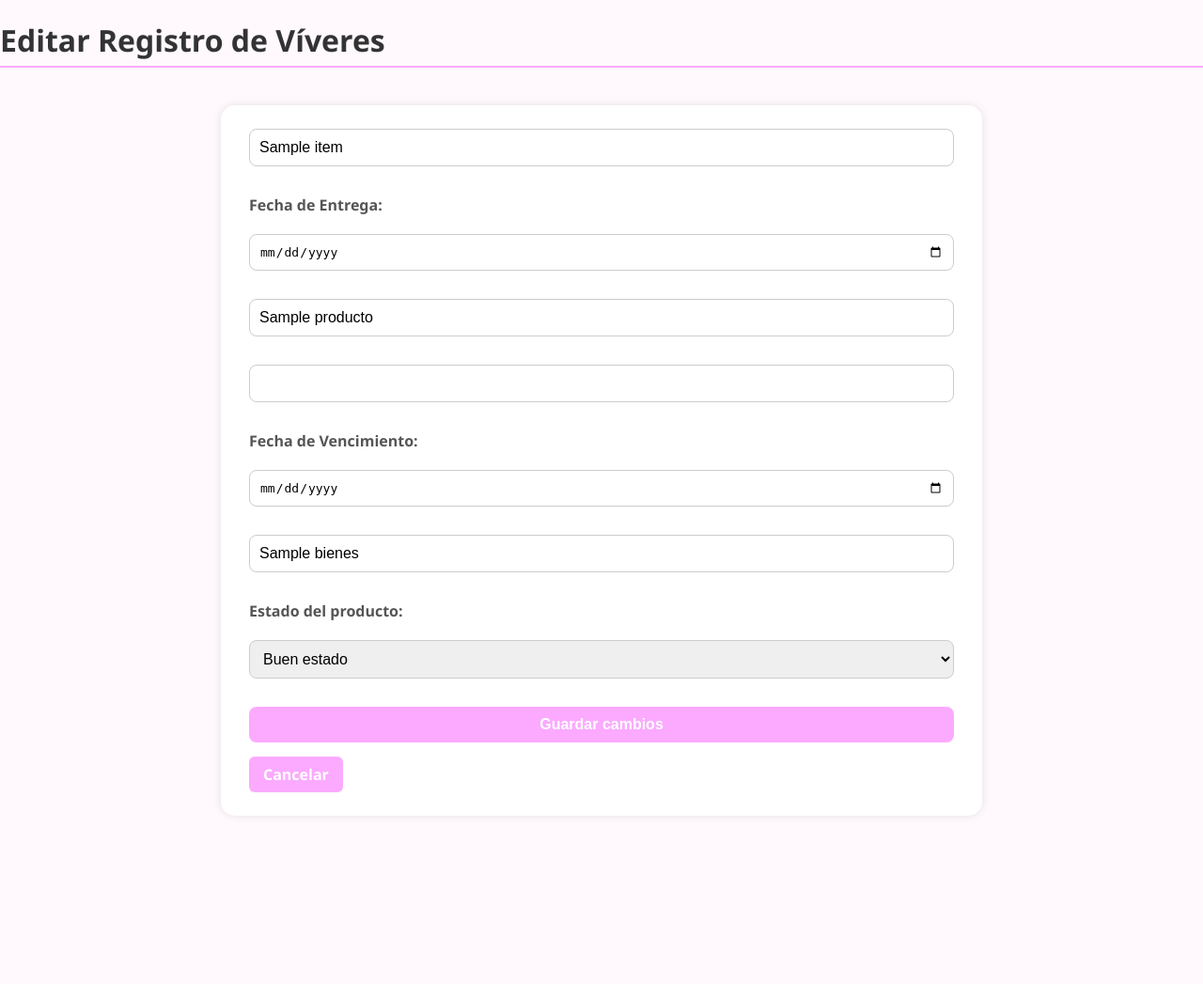
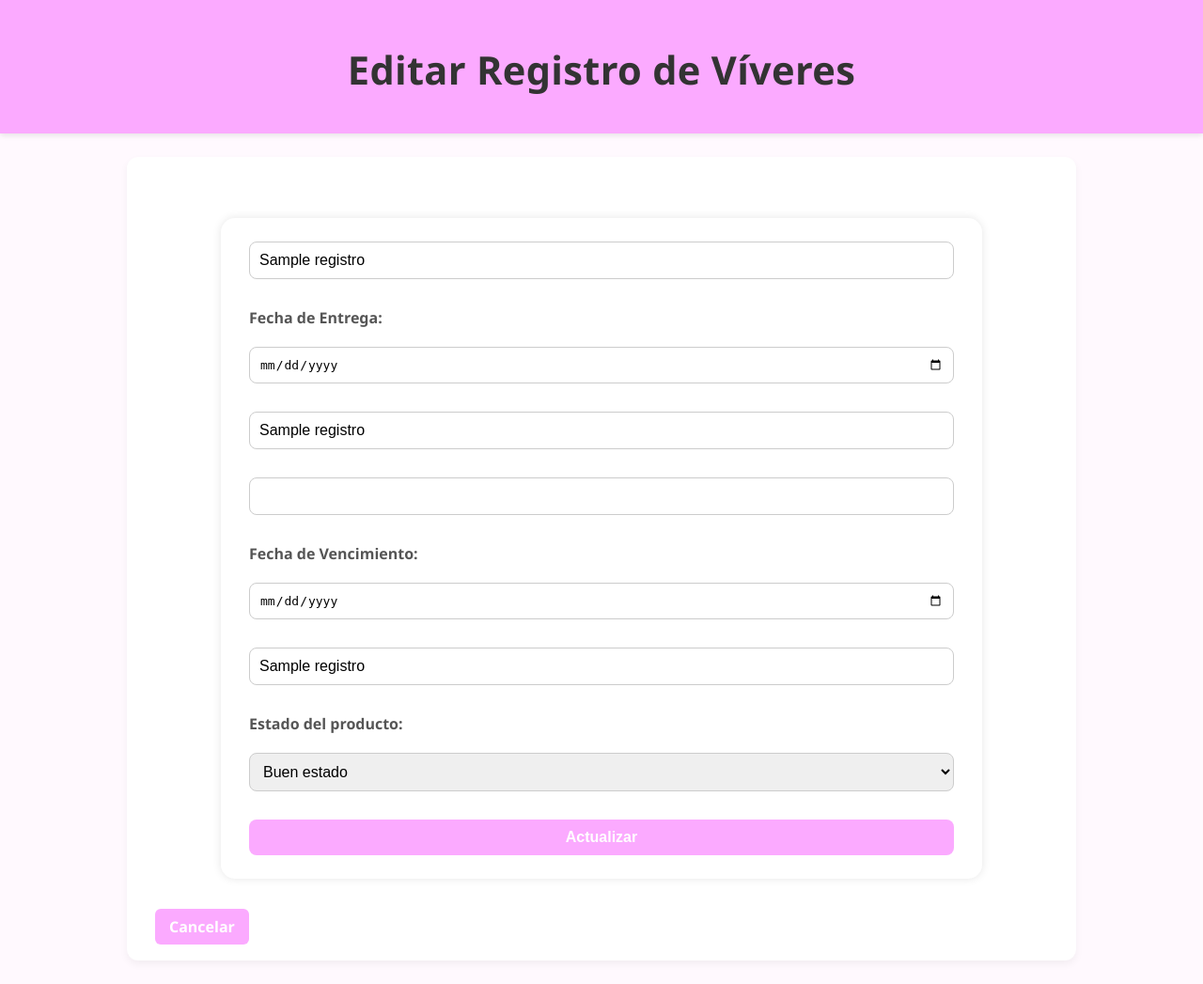
Before and after one commit to Brandong018/Sistema-de-Registro, a Flask app: template templates/editar.html in a window 1280 px wide. Shown: the whole page at 94% size. Before the commit the page ends 843 px from the top, so only its background shows below. Run offline with Flask 3, Linux system fonts and the light colour scheme; the template is opened without the code that fills it: most values are stand-ins (such as "Sample title", 1, 10 or a date in 2020).

Commit message:
Add files via upload

```diff
--- a/app.py
+++ b/app.py
@@ -1,8 +1,10 @@
-from flask import Flask, render_template, request, redirect
+from flask import Flask, render_template, request, redirect, url_for, session
 import sqlite3
-import os
+from functools import wraps  # Para decorador login_required
 
 app = Flask(__name__)
+app.secret_key = 'clave-super-secreta'  # Necesario para manejar sesiones
+
 DB_PATH = "residentes.db"
 
 # --- Crear base de datos si no existe ---
@@ -13,7 +15,7 @@ def init_db():
             CREATE TABLE IF NOT EXISTS viveres (
                 id INTEGER PRIMARY KEY AUTOINCREMENT,
                 nombre TEXT NOT NULL,
-                fecha_ingreso TEXT,
+                fecha_entrega TEXT,
                 producto TEXT,
                 cantidad INTEGER,
                 fecha_vencimiento TEXT,
@@ -23,89 +25,119 @@ def init_db():
         ''')
         conn.commit()
 
-# --- Obtener todos los registros ---
+# --- Operaciones con la base de datos ---
 def obtener_viveres():
     with sqlite3.connect(DB_PATH) as conn:
         cursor = conn.cursor()
         cursor.execute("SELECT * FROM viveres")
         return cursor.fetchall()
 
-# --- Agregar un registro ---
-def agregar_viveres(nombre, fecha_ingreso, producto, cantidad, fecha_vencimiento, bienes, utilidad):
+def agregar_viveres(nombre, fecha_entrega, producto, cantidad, fecha_vencimiento, bienes, utilidad):
     with sqlite3.connect(DB_PATH) as conn:
         cursor = conn.cursor()
         cursor.execute("""
-            INSERT INTO viveres (nombre, fecha_ingreso, producto, cantidad, fecha_vencimiento, bienes, utilidad)
+            INSERT INTO viveres (nombre, fecha_entrega, producto, cantidad, fecha_vencimiento, bienes, utilidad)
             VALUES (?, ?, ?, ?, ?, ?, ?)
-        """, (nombre, fecha_ingreso, producto, cantidad, fecha_vencimiento, bienes, utilidad))
+        """, (nombre, fecha_entrega, producto, cantidad, fecha_vencimiento, bienes, utilidad))
         conn.commit()
 
-# --- Obtener un registro por ID ---
 def obtener_por_id(viver_id):
     with sqlite3.connect(DB_PATH) as conn:
         cursor = conn.cursor()
         cursor.execute("SELECT * FROM viveres WHERE id = ?", (viver_id,))
         return cursor.fetchone()
 
-# --- Actualizar un registro ---
-def actualizar_viveres(viver_id, nombre, fecha_ingreso, producto, cantidad, fecha_vencimiento, bienes, utilidad):
+def actualizar_viveres(viver_id, nombre, fecha_entrega, producto, cantidad, fecha_vencimiento, bienes, utilidad):
     with sqlite3.connect(DB_PATH) as conn:
         cursor = conn.cursor()
         cursor.execute("""
             UPDATE viveres
-            SET nombre=?, fecha_ingreso=?, producto=?, cantidad=?, fecha_vencimiento=?, bienes=?, utilidad=?
+            SET nombre=?, fecha_entrega=?, producto=?, cantidad=?, fecha_vencimiento=?, bienes=?, utilidad=?
             WHERE id=?
-        """, (nombre, fecha_ingreso, producto, cantidad, fecha_vencimiento, bienes, utilidad, viver_id))
+        """, (nombre, fecha_entrega, producto, cantidad, fecha_vencimiento, bienes, utilidad, viver_id))
         conn.commit()
 
-# --- Eliminar un registro ---
 def eliminar_viveres(viver_id):
     with sqlite3.connect(DB_PATH) as conn:
         cursor = conn.cursor()
         cursor.execute("DELETE FROM viveres WHERE id=?", (viver_id,))
         conn.commit()
 
-# --- Rutas Flask ---
+# --- LOGIN / LOGOUT ---
+@app.route('/login', methods=['GET', 'POST'])
+def login():
+    if request.method == 'POST':
+        usuario = request.form['usuario']
+        contrasena = request.form['contrasena']
+
+        if usuario == 'asilo' and contrasena == '121125':
+            session['usuario'] = usuario
+            return redirect(url_for('inicio'))
+        else:
+            return render_template('login.html', error="Usuario o contraseña incorrectos")
+
+    return render_template('login.html')
+
+@app.route('/logout')
+def logout():
+    session.pop('usuario', None)
+    return redirect(url_for('login'))
+
+# --- PROTECCIÓN DE RUTAS ---
+def login_required(f):
+    @wraps(f)
+    def wrapper(*args, **kwargs):
+        if 'usuario' not in session:
+            return redirect(url_for('login'))
+        return f(*args, **kwargs)
+    return wrapper
+
+# --- RUTAS PRINCIPALES ---
 @app.route('/')
-def index():
+@login_required
+def inicio():
     registros = obtener_viveres()
-    return render_template('inicio.html', registros=registros)
+    return render_template('inicio.html', viveres=registros)
 
 @app.route('/agregar', methods=['POST'])
+@login_required
 def agregar():
     nombre = request.form['nombre']
-    fecha_ingreso = request.form['fecha_ingreso']
+    fecha_entrega = request.form['fecha_entrega']
     producto = request.form['producto']
     cantidad = request.form['cantidad']
     fecha_vencimiento = request.form['fecha_vencimiento']
     bienes = request.form['bienes']
     utilidad = request.form['utilidad']
-    agregar_viveres(nombre, fecha_ingreso, producto, cantidad, fecha_vencimiento, bienes, utilidad)
+    agregar_viveres(nombre, fecha_entrega, producto, cantidad, fecha_vencimiento, bienes, utilidad)
     return redirect('/')
 
 @app.route('/editar/<int:viver_id>')
+@login_required
 def editar(viver_id):
     registro = obtener_por_id(viver_id)
     return render_template('editar.html', registro=registro)
 
 @app.route('/actualizar/<int:viver_id>', methods=['POST'])
+@login_required  # <-- protección añadida
 def actualizar(viver_id):
     nombre = request.form['nombre']
-    fecha_ingreso = request.form['fecha_ingreso']
+    fecha_entrega = request.form['fecha_entrega']
     producto = request.form['producto']
     cantidad = request.form['cantidad']
     fecha_vencimiento = request.form['fecha_vencimiento']
     bienes = request.form['bienes']
     utilidad = request.form['utilidad']
-    actualizar_viveres(viver_id, nombre, fecha_ingreso, producto, cantidad, fecha_vencimiento, bienes, utilidad)
+    actualizar_viveres(viver_id, nombre, fecha_entrega, producto, cantidad, fecha_vencimiento, bienes, utilidad)
     return redirect('/')
 
 @app.route('/eliminar/<int:viver_id>')
+@login_required
 def eliminar(viver_id):
     eliminar_viveres(viver_id)
     return redirect('/')
 
-# --- Inicializar base de datos y ejecutar app ---
+# --- INICIALIZAR DB ---
 if __name__ == '__main__':
     init_db()
     app.run(debug=True)
--- a/static/style.css
+++ b/static/style.css
@@ -213,3 +213,20 @@ form button {
 form button:hover {
   background-color: #e68fe8;
 }
+
+.btn-logout-abajo {
+    display: inline-block;
+    background-color: #f06b6b;
+    color: white;
+    padding: 8px 15px;
+    border-radius: 6px;
+    text-decoration: none;
+    font-weight: 600;
+    margin-top: 15px;
+    transition: all 0.2s ease;
+}
+
+.btn-logout-abajo:hover {
+    background-color: #d9534f;
+    transform: scale(1.05);
+}
--- a/templates/editar.html
+++ b/templates/editar.html
@@ -6,23 +6,28 @@
     <link rel="stylesheet" href="{{ url_for('static', filename='style.css') }}">
 </head>
 <body>
+    <header>
         <h1>Editar Registro de Víveres</h1>
-    <form action="{{ url_for('actualizar', id=item.id) }}" method="POST">
-        <input type="text" name="nombre" value="{{ item.nombre }}" required>
+    </header>
+
+    <section>
+        <form action="/actualizar/{{ registro[0] }}" method="POST">
+            <input type="text" name="nombre" value="{{ registro[1] }}" required>
             <label>Fecha de Entrega:</label>
-        <input type="date" name="fecha_entrega" value="{{ item.fecha_entrega }}" required>
-        <input type="text" name="producto" value="{{ item.producto }}" required>
-        <input type="number" name="cantidad" value="{{ item.cantidad }}" required>
+            <input type="date" name="fecha_entrega" value="{{ registro[2] }}" required>
+            <input type="text" name="producto" value="{{ registro[3] }}" required>
+            <input type="number" name="cantidad" value="{{ registro[4] }}" required>
             <label>Fecha de Vencimiento:</label>
-        <input type="date" name="fecha_vencimiento" value="{{ item.fecha_vencimiento }}" required>
-        <input type="text" name="bienes" value="{{ item.bienes }}" required>
+            <input type="date" name="fecha_vencimiento" value="{{ registro[5] }}" required>
+            <input type="text" name="bienes" value="{{ registro[6] }}" required>
             <label>Estado del producto:</label>
             <select name="utilidad" required>
-            <option value="Buen estado" {% if item.utilidad == "Buen estado" %}selected{% endif %}>Buen estado</option>
-            <option value="Mal estado" {% if item.utilidad == "Mal estado" %}selected{% endif %}>Mal estado</option>
+                <option value="Buen estado" {% if registro[7] == 'Buen estado' %}selected{% endif %}>Buen estado</option>
+                <option value="Mal estado" {% if registro[7] == 'Mal estado' %}selected{% endif %}>Mal estado</option>
             </select>
-        <button type="submit">Guardar cambios</button>
+            <button type="submit">Actualizar</button>
+        </form>
         <a href="{{ url_for('inicio') }}">Cancelar</a>
-    </form>
+    </section>
 </body>
 </html>
```
Also changed, not shown: templates/inicio.html (+15 -13 lines), templates/login.html (added, +25 -0 lines), residentes.db. Lines whose indentation alone changed are shown as unchanged.
